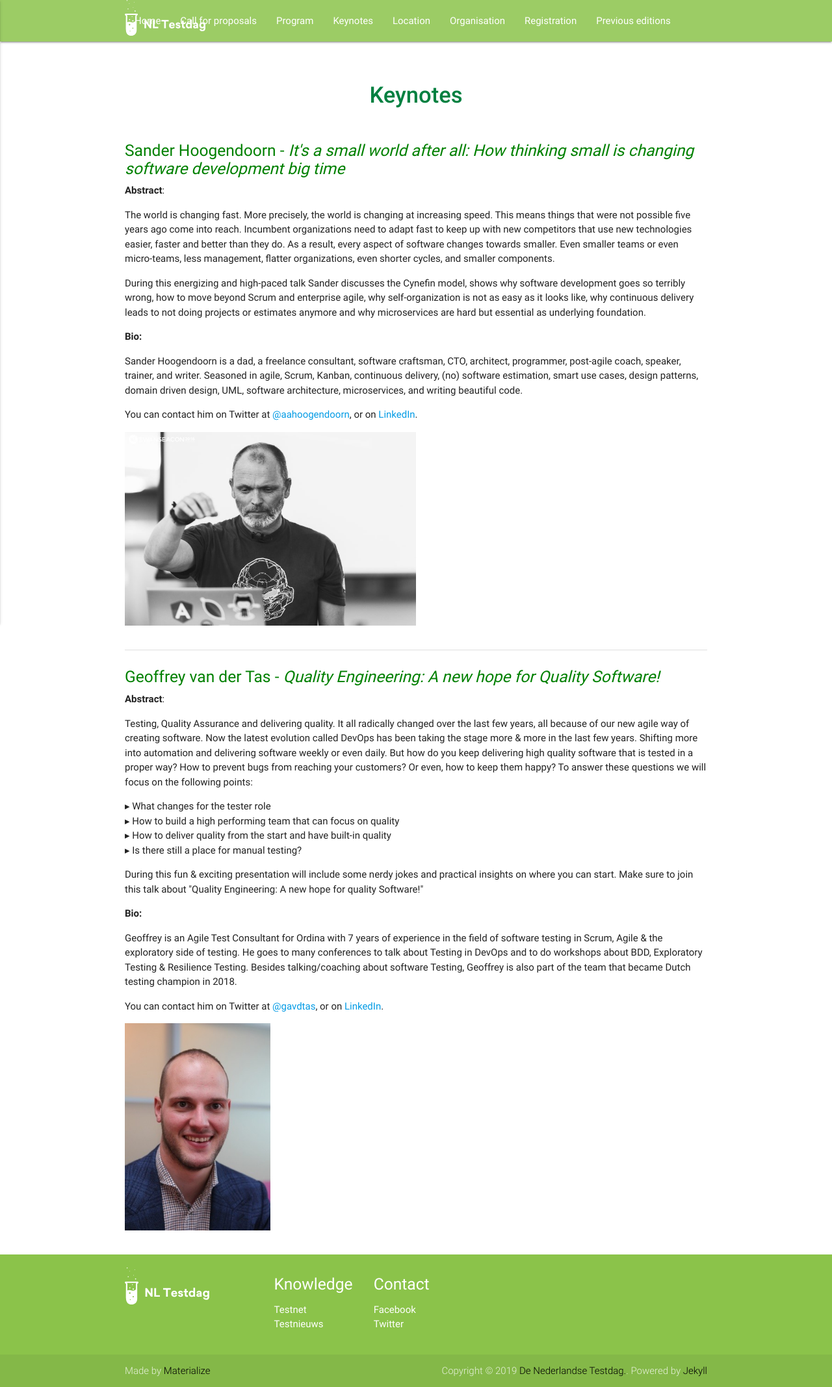
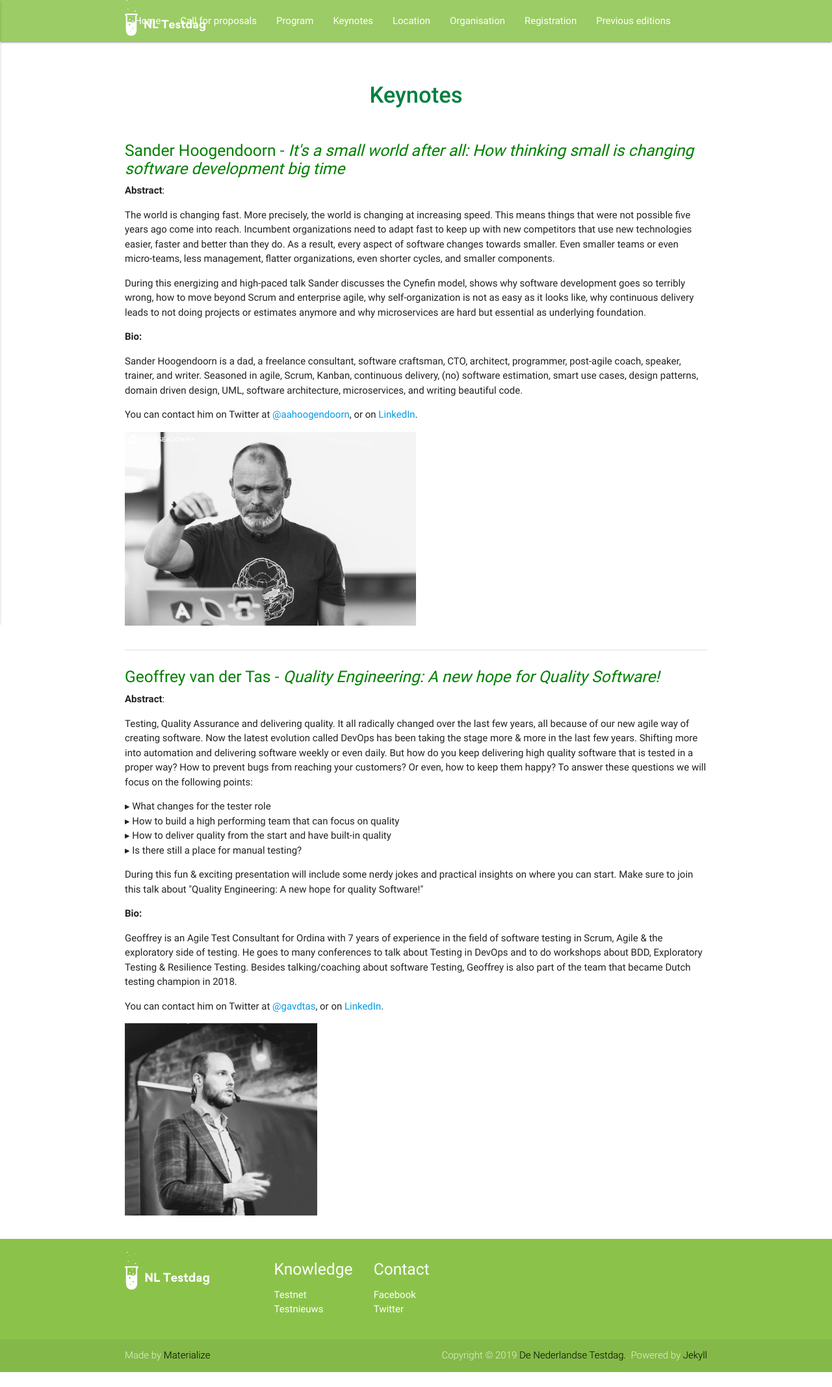
Before and after one commit to testdag2019/testdag2019.github.io, a Jekyll site: the page built from 02-keynotes.md, in a window 1280 px wide. Shown: the whole page at 65% size. Built offline with Jekyll 4.4.1, drawn with Linux system fonts in a browser that asks for light colours; after the commit the page ends 2112 px from its top, so only the background shows below that.

Commit message:
New photo for Geoffrey

```diff
--- a/02-keynotes.md
+++ b/02-keynotes.md
@@ -49,5 +49,5 @@ permalink: /keynotes/
                    <p>You can contact him on Twitter at <a href="https://twitter.com/gavdtas?lang=en" target="_blank">@gavdtas</a>,
     		or on <a href="https://www.linkedin.com/in/geoffreyvdtas" target="_blank">LinkedIn</a>.</p>
 
-    	<p><img class="responsive-img" width="25%" src="/img/geoffrey.png"></p>
+    	<p><img class="responsive-img" width="33%" src="/img/geoffrey.png"></p>
 </div>
```
Also changed, not shown: img/geoffrey.png.
